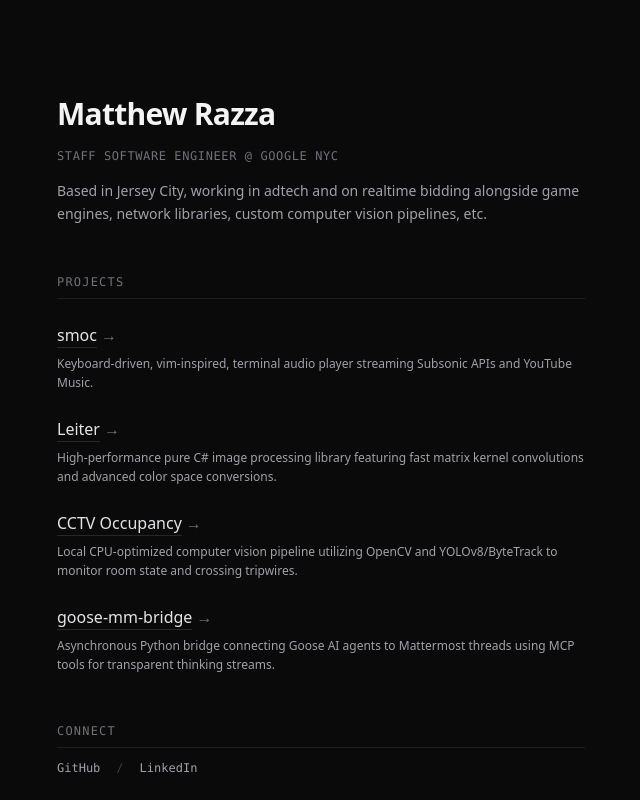
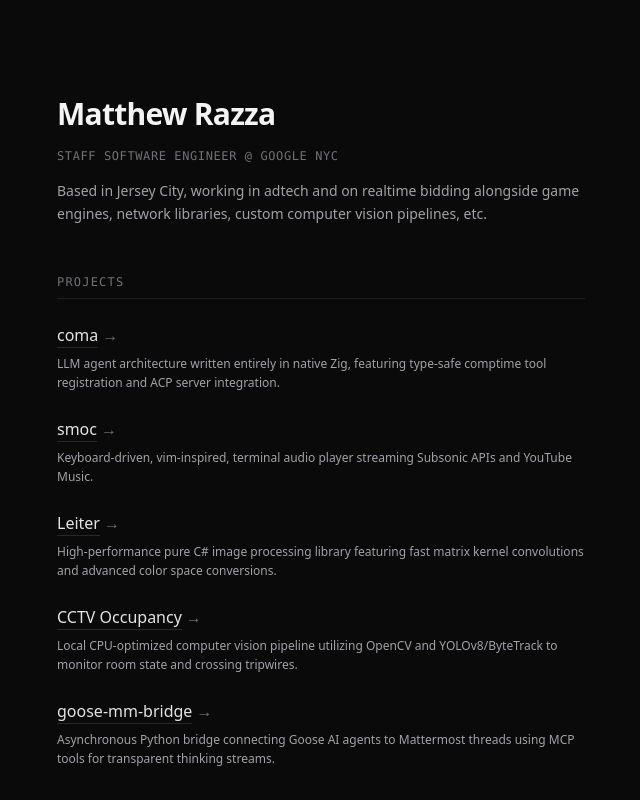
Before and after one commit to mrazza/razza-dev, a Nuxt app: page / in a window 1280 px wide. Shown: the top 800 px of the page, without its empty margins (319-959 px from the left). Built offline with nearby package versions, Linux system fonts and the light colour scheme.

Commit message:
feat: add reference to coma project

```diff
--- a/app.vue
+++ b/app.vue
@@ -31,6 +31,20 @@
           Projects
         </h2>
         <ul class="space-y-6">
+          <li>
+            <a
+              href="https://github.com/mrazza/coma"
+              target="_blank"
+              rel="noopener noreferrer"
+              class="group inline-flex items-center space-x-1 font-medium text-zinc-200 hover:text-zinc-100"
+            >
+              <span class="border-b border-zinc-800 group-hover:border-zinc-400 transition-colors">coma</span>
+              <span class="text-zinc-500 group-hover:translate-x-0.5 transition-transform duration-150">→</span>
+            </a>
+            <p class="text-xs text-zinc-400 mt-1.5 leading-relaxed">
+              LLM agent architecture written entirely in native Zig, featuring type-safe comptime tool registration and ACP server integration.
+            </p>
+          </li>
           <li>
             <a
               href="https://github.com/mrazza/smoc"
```
Also changed, not shown: 1 other file (tests, documents, lock files or other folders).
